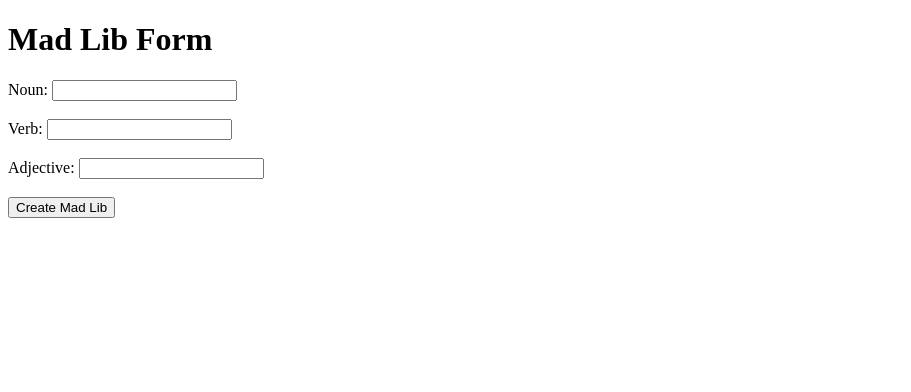
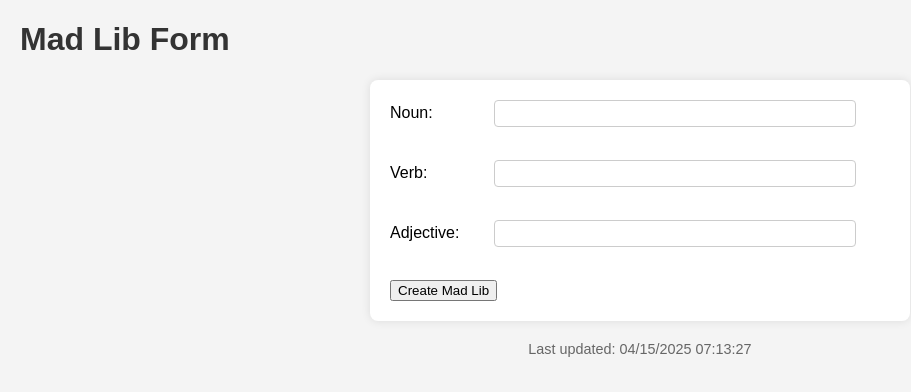
Before and after one commit to daya9951/mad-lib-lab, a website: page public/ITC505/lab-7/index.html in a window 1280 px wide. Shown: the whole page, without its empty margins (0-911 px from the left). Drawn offline with Linux system fonts and the light colour scheme.

Commit message:
Update index.html

```diff
--- a/public/ITC505/lab-7/index.html
+++ b/public/ITC505/lab-7/index.html
@@ -3,6 +3,7 @@
 <head>
   <meta charset="UTF-8">
   <title>Mad Lib Game</title>
+  <link rel="stylesheet" href="styles.css">
 </head>
 <body>
   <h1>Mad Lib Form</h1>
@@ -18,5 +19,16 @@
 
     <button type="submit">Create Mad Lib</button>
   </form>
+
+  <footer>
+    <p>Last updated:
+      <span id="lastModified"></span>
+    </p>
+  </footer>
+
+  <script type="text/javascript">
+    var x = document.lastModified;
+    document.getElementById('lastModified').textContent = x;
+  </script>
 </body>
 </html>
```
